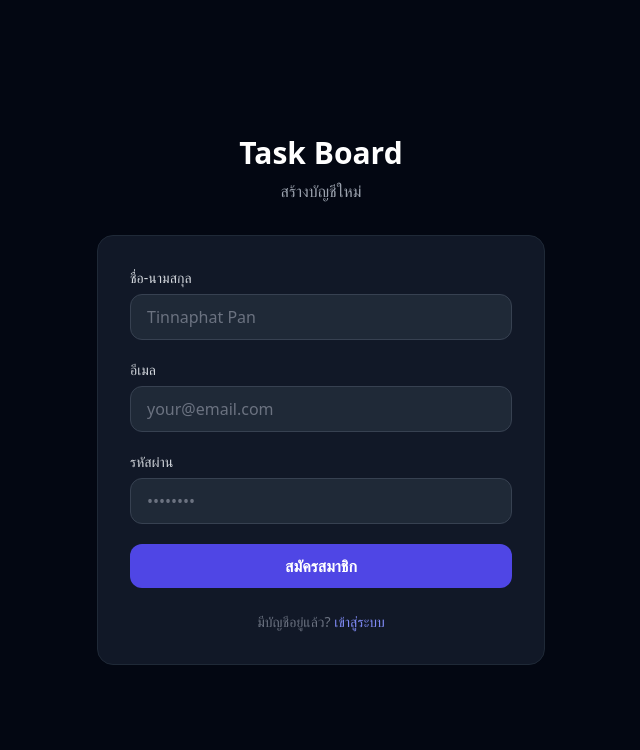
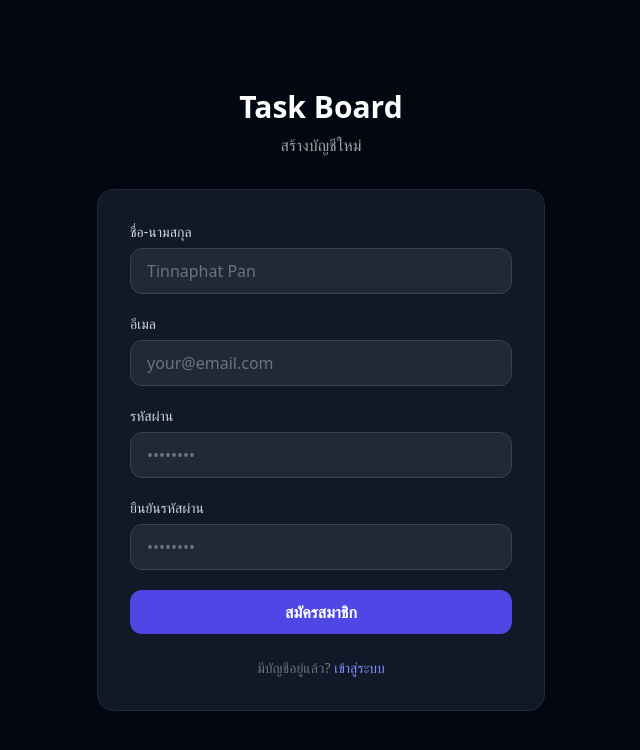
Before and after one commit to Tinnaphatpan/task-board, a Nuxt app in the folder frontend/: page /register in a window 1280 px wide. Shown: the top 750 px of the page, without its empty margins (319-959 px from the left). Built offline with nearby package versions, Linux system fonts and the light colour scheme.

Commit message:
fix: add root redirect page, password confirmation field, and unwrap API data response

```diff
--- a/frontend/app/composables/useApi.ts
+++ b/frontend/app/composables/useApi.ts
@@ -14,8 +14,9 @@ export function useApi() {
       ...options,
       headers,
     })
-    const data = await res.json()
-    if (!res.ok) throw new Error(data.message || data.error || 'เกิดข้อผิดพลาด')
+    const json = await res.json()
+    if (!res.ok) throw new Error(json.message || json.error || 'เกิดข้อผิดพลาด')
+    const data = json.data ?? json
     return data as T
   }
 
--- /dev/null
+++ b/frontend/app/pages/index.vue
@@ -0,0 +1,8 @@
+<script setup lang="ts">
+definePageMeta({ layout: false })
+navigateTo('/login')
+</script>
+
+<template>
+  <div />
+</template>
--- a/frontend/app/pages/register.vue
+++ b/frontend/app/pages/register.vue
@@ -5,7 +5,7 @@ const { post } = useApi()
 const authStore = useAuthStore()
 const router = useRouter()
 
-const form = reactive({ fullName: '', email: '', password: '' })
+const form = reactive({ fullName: '', email: '', password: '', passwordConfirmation: '' })
 const error = ref('')
 const loading = ref(false)
 
@@ -71,6 +71,17 @@ async function handleRegister() {
             />
           </div>
 
+          <div>
+            <label class="block text-sm font-medium text-gray-300 mb-1.5">ยืนยันรหัสผ่าน</label>
+            <input
+              v-model="form.passwordConfirmation"
+              type="password"
+              required
+              placeholder="••••••••"
+              class="w-full px-4 py-2.5 rounded-xl bg-gray-800 border border-gray-700 text-white placeholder:text-gray-500 outline-none focus:border-indigo-500 focus:ring-2 focus:ring-indigo-500/20 transition"
+            />
+          </div>
+
           <p v-if="error" class="text-red-400 text-sm">{{ error }}</p>
 
           <button
```
